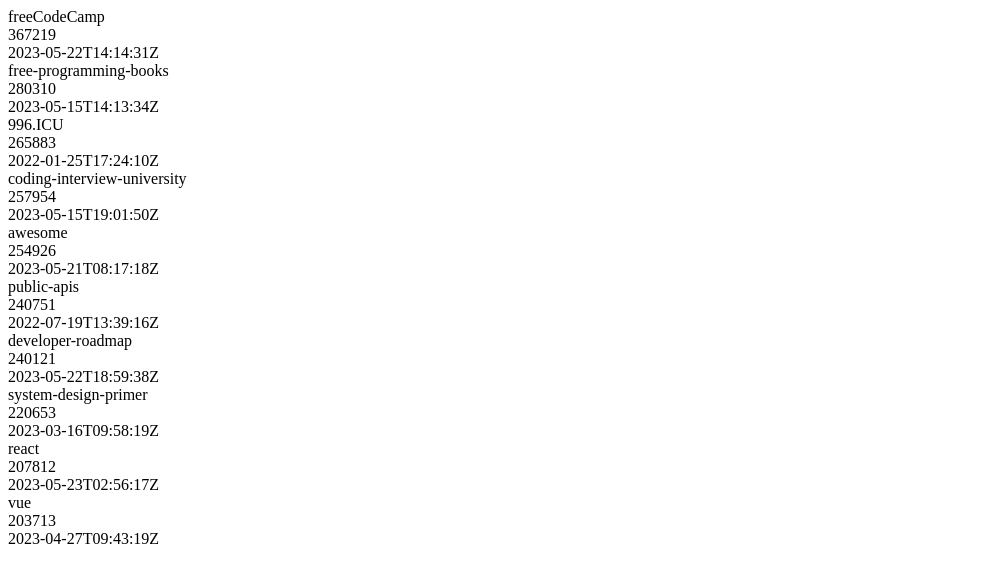
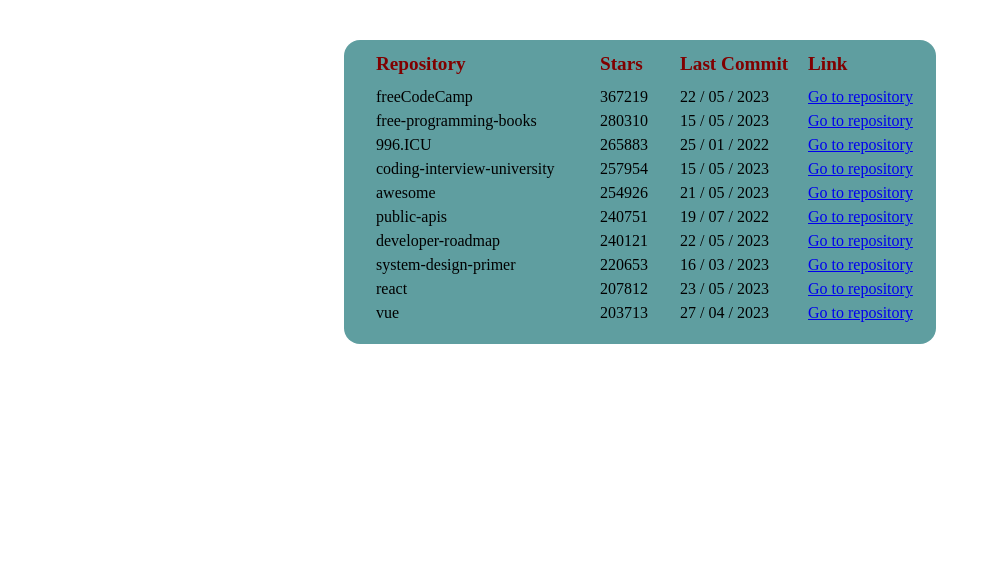
Before and after one commit to uchenick55/github-repository-search, a React (Create React App) app: page / in a window 1280 px wide. Shown: the top 582 px of the page, without its empty margins (0-991 px from the left). Built offline with nearby package versions, Linux system fonts and the light colour scheme.

Commit message:
стилизация отрисовки страницы репозиториев

```diff
--- a/src/components/Github/GitHub.module.css
+++ /dev/null
@@ -1,6 +0,0 @@
-.RepositoryItemCommon {
-
-}
-.RepositoryItemName {
-
-}
--- a/src/components/Github/GitHubCOM.tsx
+++ b/src/components/Github/GitHubCOM.tsx
@@ -1,18 +1,20 @@
 import {MyRepositoriesDataType} from "../../redux/github-reducer";
 import React from "react";
 import RepositoryItem from "./RepositoryItem";
+import с from "./RenderRepositories.module.css"
+import RenderRepositories from "./RenderRepositories";
+import RenderSearchField from "./RenderSearchField";
 
-type GitHubCOMType = {
+export type GitHubCOMType = {
     MyRepositoriesData: MyRepositoriesDataType, // автополучение типа входящих данных моих репозиториев
 }
 const GitHubCOM: React.FC<GitHubCOMType> = ({MyRepositoriesData}) => {
-    return <div>
-        {MyRepositoriesData.map(m=>{
-            return <RepositoryItem
-                key = {m.id} RepositoryName = {m.name} stars = {m.stargazers.totalCount} LastCommit={m.defaultBranchRef.target.committedDate}
-            />
 
-        })}
+    return <div className={с.ToCenter}> {/*  центруем*/}
+
+        <RenderSearchField/> {/*отрисовка поля поиска */}
+
+        <RenderRepositories MyRepositoriesData={MyRepositoriesData}/> {/*отрисовка списка репозиториев*/}
 
     </div>
 }
--- /dev/null
+++ b/src/components/Github/RenderRepositories.module.css
@@ -0,0 +1,59 @@
+.ToCenter {
+    display: flex;
+    justify-content: center;
+
+}
+.RenderRepositories {
+    background-color: cadetblue;
+    width: 35rem;
+    padding: 3rem 1rem 1rem;
+    margin: 2rem;
+    position: relative;
+    border-radius: 1rem;
+}
+
+.RepositoryItemCommon {
+    position: relative;
+    height: 1.5rem;
+}
+
+.PosAbs {
+    position: absolute;
+    top: 0;
+}
+
+.PosRelative {
+    position: relative;
+}
+
+.RepositoryItemName,
+.RepositoryItemNameHeader {
+    left: 1rem;
+}
+
+.RepositoryItemStars,
+.RepositoryItemStarsHeader {
+    left: 15rem;
+}
+
+.RepositoryItemLastCommit,
+.RepositoryItemLastCommitHeader {
+    left: 20rem;
+
+}
+.RepositoryItemLastCommitHeader {
+    width: 10rem;
+}
+
+.RepositoryItemLink,
+.RepositoryItemLinkHeader {
+    left: 28rem;
+
+}
+
+.RepositoryItemHeaderCommon {
+    font-size: 1.2rem;
+    font-weight: bold;
+    top: 0.8rem;
+    color: maroon;
+}
--- /dev/null
+++ b/src/components/Github/RenderRepositories.tsx
@@ -0,0 +1,28 @@
+import {MyRepositoriesDataType} from "../../redux/github-reducer";
+import React from "react";
+import с from "./RenderRepositories.module.css";
+import RepositoryItem from "./RepositoryItem";
+
+
+type RenderRepositoriesType = {
+    MyRepositoriesData: MyRepositoriesDataType, // автополучение типа входящих данных моих репозиториев
+}
+const RenderRepositories: React.FC<RenderRepositoriesType> = ({MyRepositoriesData}) => {
+    return <div className={с.RenderRepositories}>
+        <div className={с.RepositoryItemHeaderCommon+ " " + с.PosAbs}>
+            <div className={с.RepositoryItemNameHeader + " " + с.PosAbs}>Repository</div>
+            <div className={с.RepositoryItemStarsHeader + " " + с.PosAbs}>Stars</div>
+            <div className={с.RepositoryItemLastCommitHeader+ " " + с.PosAbs} >Last Commit</div>
+            <div className={с.RepositoryItemLinkHeader+ " " + с.PosAbs}>Link</div>
+        </div>
+
+        {MyRepositoriesData.map(m=>{
+            return <RepositoryItem
+                key = {m.id} RepositoryName = {m.name} stars = {m.stargazers.totalCount}
+                LastCommit={m.defaultBranchRef.target.committedDate} Link={m.url}
+            />
+
+        })}
+    </div>
+}
+export default RenderRepositories
--- /dev/null
+++ b/src/components/Github/RenderSearchField.tsx
@@ -0,0 +1,8 @@
+import React from "react";
+
+const RenderSearchField:React.FC = ({}) => {
+    return  <div>
+
+    </div>
+}
+export default RenderSearchField
--- a/src/components/Github/RepositoryItem.tsx
+++ b/src/components/Github/RepositoryItem.tsx
@@ -1,16 +1,21 @@
 import React from "react";
-import classes from "./GitHub.module.css"
+import с from "./RenderRepositories.module.css"
+import GetDate, {DataReturn2Type} from "../common/GetDate";
 
 type RepositoryItemType = {
     RepositoryName:string
     stars: number
     LastCommit:string
+    Link: string
 }
-const RepositoryItem:React.FC<RepositoryItemType> = ({RepositoryName, stars, LastCommit})=>{
-    return <div className={classes.RepositoryItemCommon}>
-        <div className={classes.RepositoryItemName}>{RepositoryName}</div>
-        <div className={classes.RepositoryItemStars}>{stars}</div>
-        <div className={classes.RepositoryItemLastCommit}>{LastCommit}</div>
+const RepositoryItem:React.FC<RepositoryItemType> = ({RepositoryName, stars, LastCommit, Link})=>{
+    const LocalDate:DataReturn2Type = GetDate(LastCommit)
+    return <div className={с.RepositoryItemCommon}>
+        <div className={с.RepositoryItemName + " " + с.PosRelative}>{RepositoryName}</div> {/*имя*/}
+        <div className={с.RepositoryItemStars + " " + с.PosAbs} >{stars}</div> {/*количество звезд*/}
+        <div className={с.RepositoryItemLastCommit+ " " + с.PosAbs}>
+            {LocalDate.Day} / {LocalDate.Month} / {LocalDate.Year} </div> {/*время последнего коммита*/}
+        <a className={с.RepositoryItemLink+ " " + с.PosAbs} href={Link} >Go to repository</a> {/*ссылка на репозиторий*/}
     </div>
 }
 export default RepositoryItem
--- /dev/null
+++ b/src/components/common/GetDate.tsx
@@ -0,0 +1,54 @@
+export type DataReturn2Type = {
+    "Year": string,
+    "Month": string,
+    "Day": string,
+    "Hour": string,
+    "Minutes": string,
+    "Seconds": string,
+    isToday: boolean
+};
+type GetDateType = (customDate:string) => DataReturn2Type
+
+const GetDate:GetDateType= (customDate) => {
+    let Data = new Date( !customDate? 0: new Date(customDate).getTime() + 3*3600*1000)
+
+    const isToday: boolean = !!customDate && // этот день сегодня?
+        new Date().getFullYear() ===  Data.getFullYear() &&
+        new Date().getMonth() === Data.getMonth() &&
+        new Date().getDate() === Data.getDate()
+
+    const Year =("0" + Data.getFullYear()).substr(-4) ;
+    const Month =  Data.getMonth();
+    const Day = ("0" +  Data.getDate()).substr(-2);
+    const Hour = ("0" + Data.getHours()).substr(-2);
+    const Minutes = ("0" + Data.getMinutes()).substr(-2) ;
+    const Seconds = ("0" + Data.getSeconds()).substr(-2);
+    let fMonth;
+
+    switch (Month)
+    {
+        case 0: fMonth="01"; break;
+        case 1: fMonth="02"; break;
+        case 2: fMonth="03"; break;
+        case 3: fMonth="04"; break;
+        case 4: fMonth="05"; break;
+        case 5: fMonth="06"; break;
+        case 6: fMonth="07"; break;
+        case 7: fMonth="08"; break;
+        case 8: fMonth="09"; break;
+        case 9: fMonth="10"; break;
+        case 10: fMonth="11"; break;
+        case 11: fMonth="12"; break;
+        default: fMonth=""; break;
+    }
+    return {
+        "Year": Year,
+        "Month": fMonth,
+        "Day": Day,
+        "Hour": Hour,
+        "Minutes": Minutes,
+        "Seconds": Seconds,
+        isToday: isToday
+    }
+}
+export default GetDate
--- a/src/components/common/Preloader/Preloader.tsx
+++ b/src/components/common/Preloader/Preloader.tsx
@@ -1,7 +1,7 @@
 import React from "react";
-import classes from "./Preloader.module.css"
+import с from "./Preloader.module.css"
 
 let Preloader: React.FC<unknown> = () => {
-    return <div className={classes.spinner}/>
+    return <div className={с.spinner}/>
 }
 export default Preloader
```
